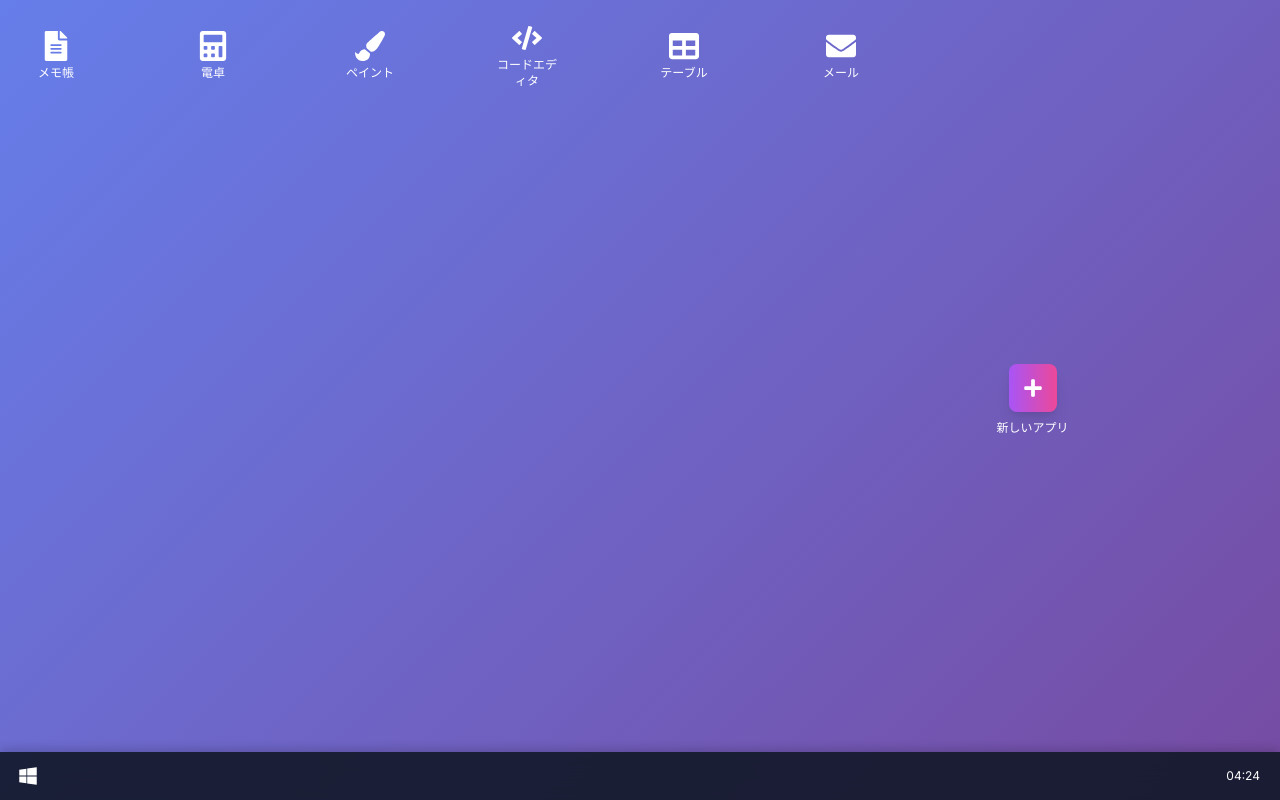
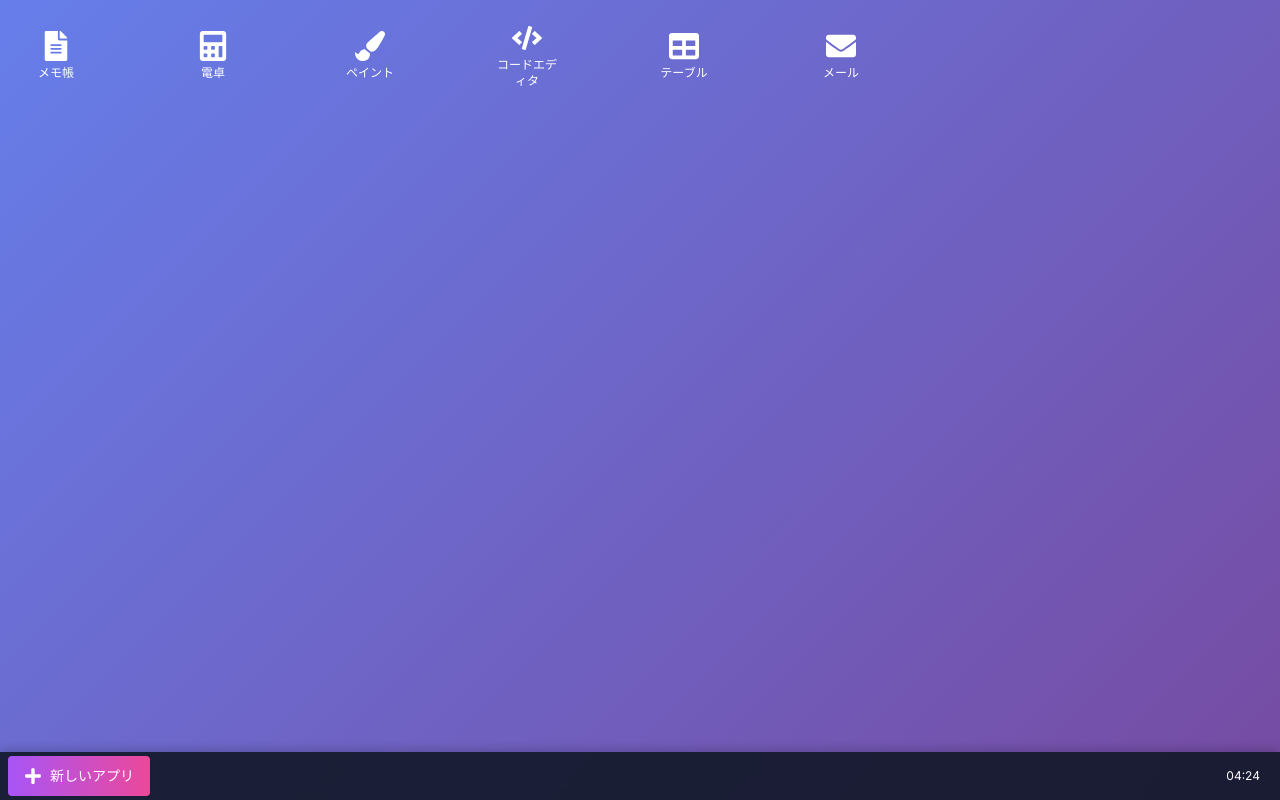
Before and after one commit to trtd56/RealtimeDiffusionUI, a Next.js app: page / in a window 1280 px wide. Built offline with nearby package versions, Linux system fonts and the light colour scheme.

Commit message:
ボタン位置変更

```diff
--- a/components/desktop/Desktop.tsx
+++ b/components/desktop/Desktop.tsx
@@ -14,7 +14,6 @@ import {
   FaCode,
   FaTable,
   FaEnvelope,
-  FaPlus,
 } from 'react-icons/fa'
 
 const defaultApps: AppConfig[] = [
@@ -102,20 +101,9 @@ export const Desktop: React.FC = () => {
             onContextMenu={(e) => handleRightClick(e, app)}
           />
         ))}
-
-        {/* 新しいアプリ作成ボタン */}
-        <div
-          className="flex flex-col items-center justify-center p-2 rounded-lg hover:bg-white/10 cursor-pointer transition-colors"
-          onDoubleClick={() => setIsModalOpen(true)}
-        >
-          <div className="w-12 h-12 flex items-center justify-center bg-gradient-to-r from-purple-500 to-pink-500 rounded-lg shadow-lg mb-2">
-            <FaPlus className="text-white text-xl" />
-          </div>
-          <span className="text-xs text-white text-center">新しいアプリ</span>
-        </div>
       </div>
 
-      <Taskbar />
+      <Taskbar onCreateAppClick={() => setIsModalOpen(true)} />
 
       <CreateAppModal
         isOpen={isModalOpen}
--- a/components/desktop/Taskbar.tsx
+++ b/components/desktop/Taskbar.tsx
@@ -2,9 +2,13 @@
 
 import React from 'react'
 import { useWindowContext } from '@/contexts/WindowContext'
-import { FaWindows } from 'react-icons/fa'
+import { FaPlus } from 'react-icons/fa'
 
-export const Taskbar: React.FC = () => {
+interface TaskbarProps {
+  onCreateAppClick: () => void
+}
+
+export const Taskbar: React.FC<TaskbarProps> = ({ onCreateAppClick }) => {
   const { windows, activeWindowId, focusWindow, restoreWindow } =
     useWindowContext()
 
@@ -24,8 +28,12 @@ export const Taskbar: React.FC = () => {
 
   return (
     <div className="fixed bottom-0 left-0 right-0 h-12 bg-gray-900 bg-opacity-90 backdrop-blur-md taskbar-shadow flex items-center px-2 z-[99999]">
-      <button className="h-10 w-10 flex items-center justify-center rounded hover:bg-gray-700 transition-colors">
-        <FaWindows className="text-white text-xl" />
+      <button
+        onClick={onCreateAppClick}
+        className="h-10 px-4 flex items-center justify-center gap-2 rounded bg-gradient-to-r from-purple-500 to-pink-500 hover:from-purple-600 hover:to-pink-600 transition-all"
+      >
+        <FaPlus className="text-white text-lg" />
+        <span className="text-white text-sm font-medium">新しいアプリ</span>
       </button>
 
       <div className="flex-1 flex items-center px-2 gap-1">
```
